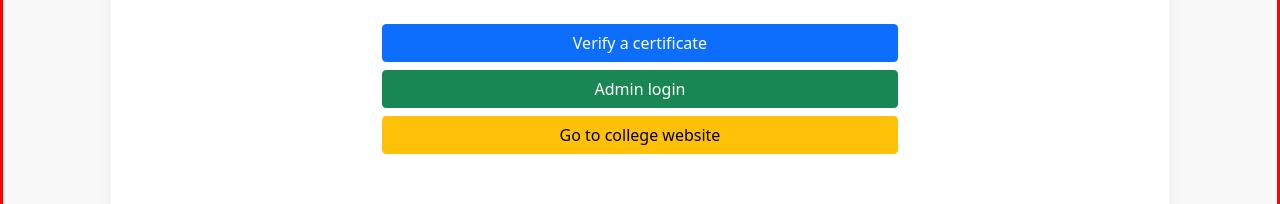
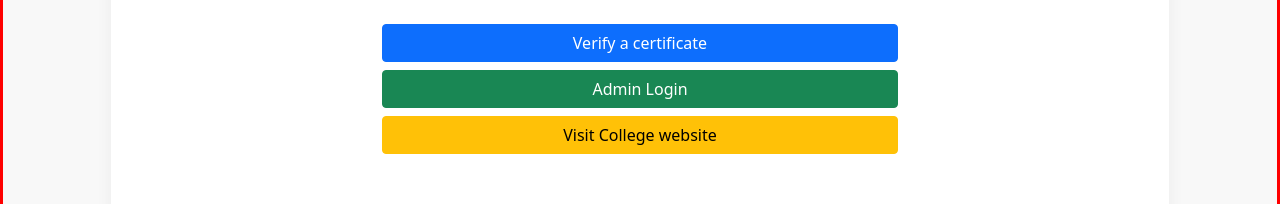
Before and after one commit to DebanandaDas/QR-app-frontend, a React (Create React App) app: page / in a window 1280 px wide. Shown: the part 182-386 px from the top of the page. Built offline with nearby package versions, Linux system fonts and the light colour scheme.

Commit message:
made two buttons in home page functional and showed image preview in addStudent page

```diff
--- a/src/components/AddStudent.jsx
+++ b/src/components/AddStudent.jsx
@@ -199,7 +199,7 @@ const AddStudent = () => {
             <div className="col-md-12 img-row">
               <div className="img-div">
 
-              <img className="img-box" src={(Image) ? Image: addStudentImg}  alt="studentImg" />
+              <img className="img-box" src={(Image) ? URL.createObjectURL(Image): addStudentImg}  alt="studentImg" />
               </div>
 
             </div>
--- a/src/components/Home.jsx
+++ b/src/components/Home.jsx
@@ -16,20 +16,20 @@ const Home = () => {
             >
               Verify a certificate
             </NavLink>
-            <button
+            <NavLink
               className="btn btn-success"
-              type="button"
 
+            to="/AdminLogin"
             >
-              Admin login
-            </button>
-            <button
+              Admin Login
+            </NavLink>
+            <a
               className="btn btn-warning"
-              type="button"
 
+            href="https://nitdgp.ac.in" target="_blank"
             >
-              Go to college website
-            </button>
+              Visit College website
+            </a>
 
           </div>
         </div>
--- a/src/components/NavBar.jsx
+++ b/src/components/NavBar.jsx
@@ -1,22 +1,18 @@
-import React,{useContext} from "react";
+import React, { useContext } from "react";
 import "bootstrap/dist/css/bootstrap.css";
 import { NavLink } from "react-router-dom";
 import "./CSS/NavBar.css";
 import logo from "../public/NitDGPlogo.png";
-import {UserContext} from "../App";
+import { UserContext } from "../App";
 
 const NavBar = () => {
   const myCSS = {
     "background-color": "#252555",
-
   };
   const { isAdmin, setIsAdmin } = useContext(UserContext);
   return (
     <>
-      <nav
-        className="navbar navbar-expand-lg navbar-dark "
-        style={myCSS}
-      >
+      <nav className="navbar navbar-expand-lg navbar-dark " style={myCSS}>
         <div className="container-fluid">
           <NavLink className="nav-logo" to="/">
             <img src={logo} alt="logo" />
@@ -42,11 +38,9 @@ const NavBar = () => {
             <span className="navbar-toggler-icon"></span>
           </button>
 
-          <div
-            className="collapse navbar-collapse"
-            id="navbarSupportedContent"
-          >
-            {(isAdmin===false) ? <ul className="navbar-nav me-auto mb-2 mb-lg-0">
+          <div className="collapse navbar-collapse" id="navbarSupportedContent">
+            {isAdmin === false ? (
+              <ul className="navbar-nav me-auto mb-2 mb-lg-0">
                 <li className="nav-item">
                   <NavLink
                     className=" nav-link active btn btn-success login-btn"
@@ -56,7 +50,10 @@ const NavBar = () => {
                     Admin login
                   </NavLink>
                 </li>
-            </ul> : <ul className="navbar-nav me-auto mb-2 mb-lg-0">
+              </ul>
+            ) : (
+              <>
+                <ul className="navbar-nav me-auto mb-2 mb-lg-0">
                   <li className="nav-item">
                     <NavLink
                       className=" nav-link active btn btn-success login-btn"
@@ -66,7 +63,9 @@ const NavBar = () => {
                       Logout
                     </NavLink>
                   </li>
-            </ul>}
+                </ul>
+              </>
+            )}
           </div>
         </div>
       </nav>
--- a/src/components/Navbar2.jsx
+++ b/src/components/Navbar2.jsx
@@ -23,16 +23,19 @@ const NavBar2 = () => {
 
         {isAdmin === false ? (
           <NavLink
-            className="  btn btn-success login-btn"
+            className=" btn btn-success login-btn"
 
             to="/AdminLogin"
           >
             Admin login
           </NavLink>
         ) : (
+          <>
+
           <NavLink className="  btn btn-success login-btn" to="/AdminLogin">
             Logout
           </NavLink>
+          </>
         )}
       </nav>
     </>
```
Lines whose indentation alone changed are shown as unchanged.
